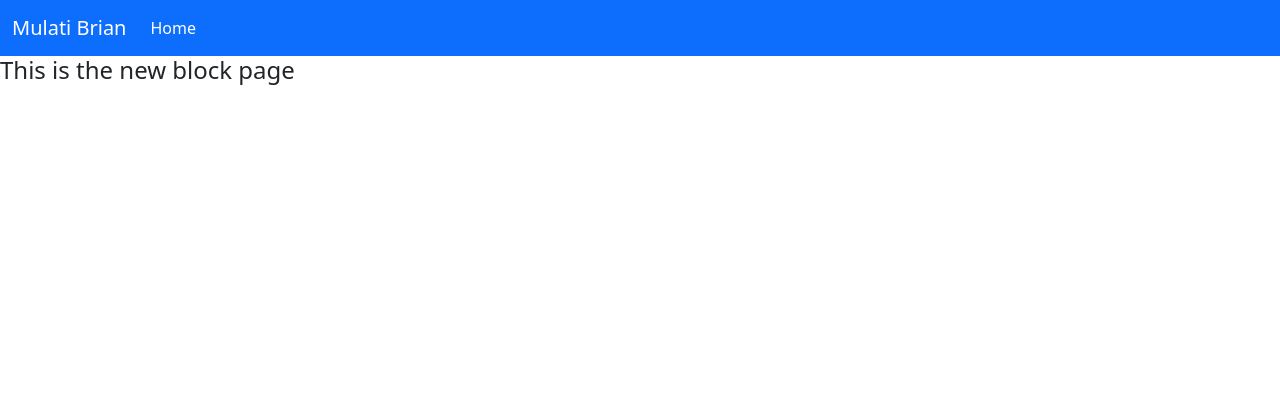
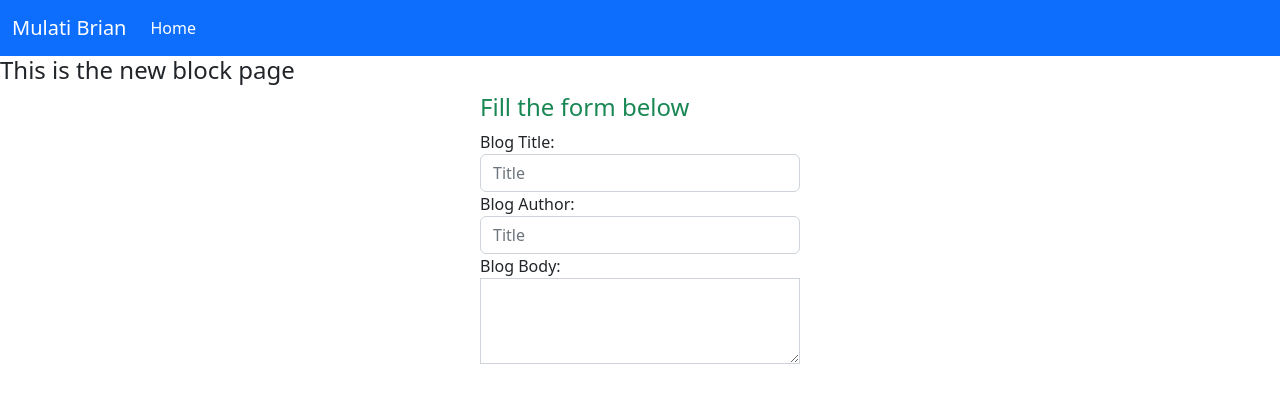
Before and after one commit to Brian-mula/django-personal-portfolio, a Django app: template home/templates/new_blog.html in a window 1280 px wide. Shown: the top 403 px of the page. Run offline with Django 4.2, Linux system fonts and the light colour scheme; the template is opened without the code that fills it, so the values that code supplies are empty; some libraries are stand-ins or nearby versions.

Commit message:
added new blog form

```diff
--- a/home/templates/blogs.html
+++ b/home/templates/blogs.html
@@ -2,14 +2,15 @@
 <h4>Blogs page</h4>
 <div class="container">
   <div class="d-flex justify-content-sm-end justify-content-md-end">
-    <button
+    <!-- <button
       type="button"
       class="btn btn-success mt-3"
       data-bs-toggle="modal"
       data-bs-target="#exampleModal"
     >
       Success
-    </button>
+    </button> -->
+  <a href="{%url 'newblog'%}"class="btn btn-success mt-3">New Blog</a>
   </div>
   <div>List of blogs</div>
 
--- a/home/templates/new_blog.html
+++ b/home/templates/new_blog.html
@@ -2,4 +2,38 @@
 
 {% block content%}
 <h4>This is the new block page</h4>
+<div class="mx-auto w-25">
+    <h4 class="text-success">Fill the form below</h4>
+    <form action="" method="POST">
+        <div class="form-group">
+            <label for="formGroupExampleInput">Blog Title:</label>
+            <input
+              type="text"
+              class="form-control"
+              id=""
+              placeholder="Title"
+              name="blog_title"
+            />
+          </div>
+          <div class="form-group">
+            <label for="formGroupExampleInput">Blog Author:</label>
+            <input
+              type="text"
+              class="form-control"
+              id=""
+              placeholder="Title"
+              name="blog_author"
+            />
+          </div>
+          <div class="form-group">
+            <label for="formGroupExampleInput">Blog Body:</label>
+            <textarea
+            name="blog_body"
+              class="form-control rounded-0"
+              id="exampleFormControlTextarea2"
+              rows="3"
+            ></textarea>
+          </div>
+    </form>
+</div>
 {% endblock%}
--- a/home/urls.py
+++ b/home/urls.py
@@ -1,10 +1,11 @@
 
 from django.urls import path
 
-from home.views import BlogView, HomeView
+from home.views import BlogView, CreateBlogView, HomeView
 
 urlpatterns = [
     path('',HomeView.as_view()),
     path('blogs',BlogView.as_view(),name='blogs'),
+    path('new_blog',CreateBlogView.as_view(),name='newblog')
 
 ]
```
Also changed, not shown: home/views.py (+6 -12 lines).
